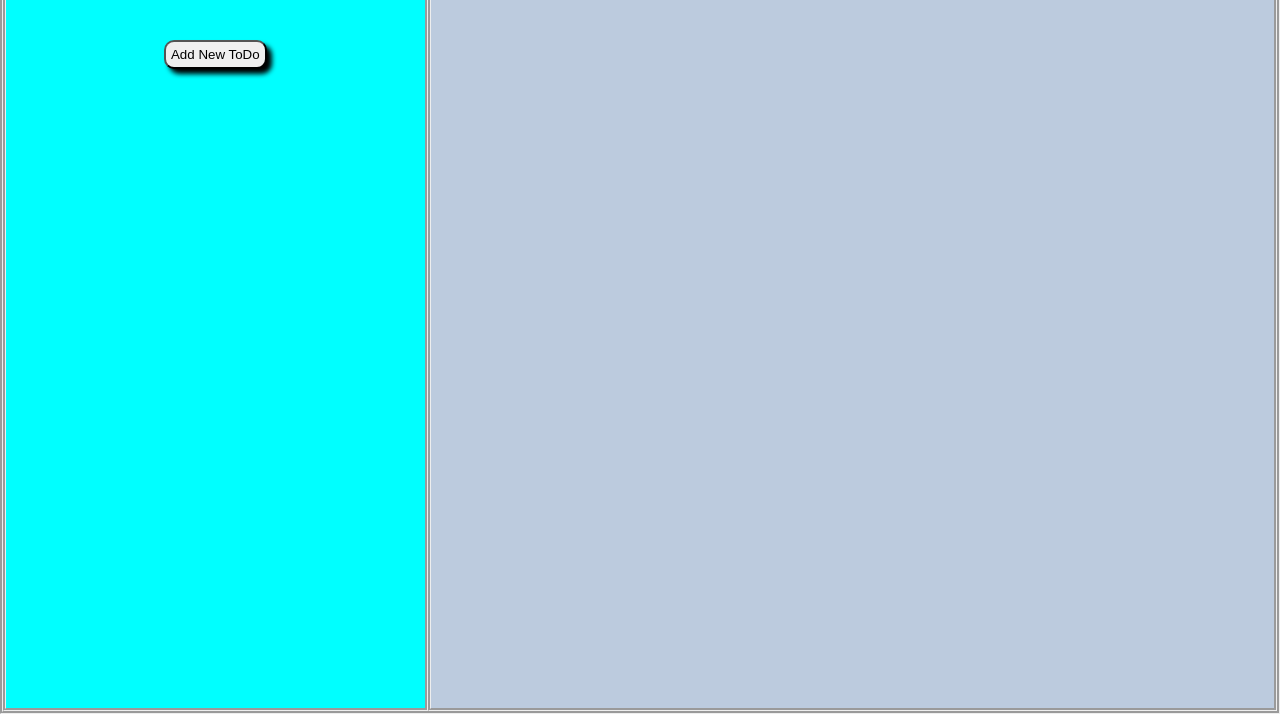
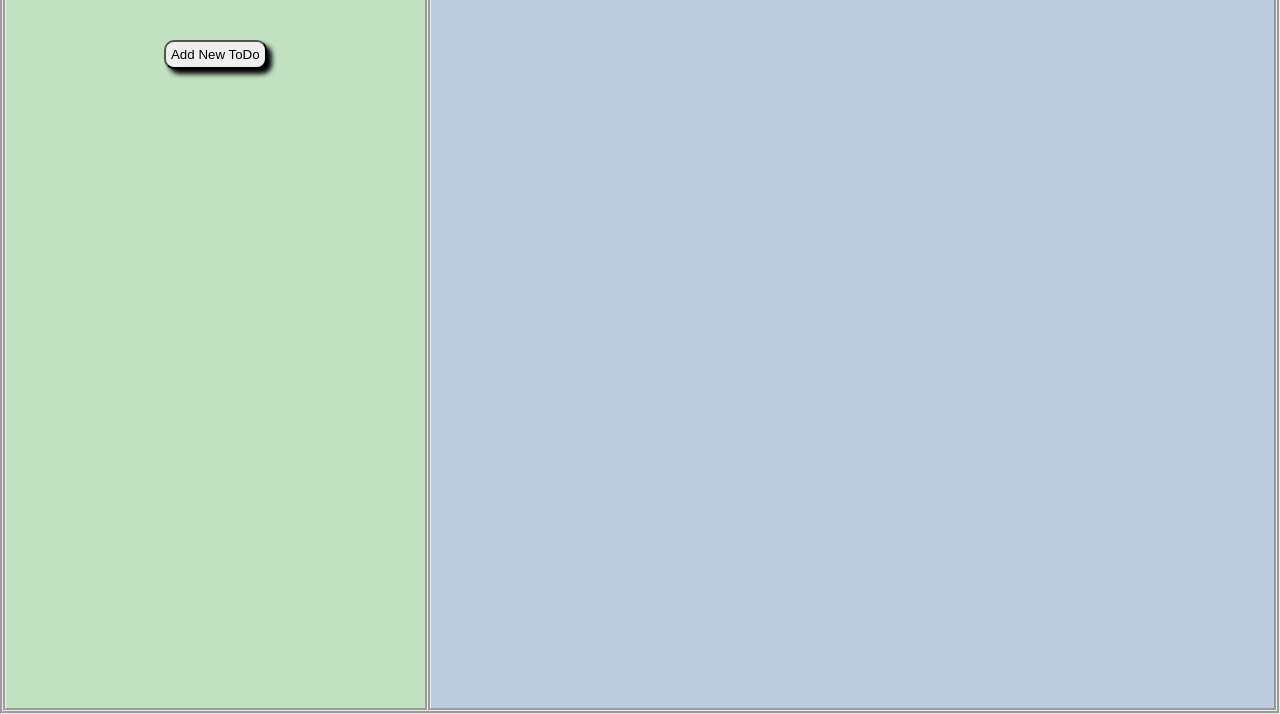
Before and after one commit to nico437/javascript-todolist, a website built with webpack: page dist/index.html in a window 1280 px wide. Shown: the part 92-806 px from the top of the page. Built offline with Linux system fonts and the light colour scheme.

Commit message:
updated css background color

```diff
--- a/src/style.css
+++ b/src/style.css
@@ -1,7 +1,7 @@
 html, body {
     margin: 0;
     padding: 0;
-    background-color: aqua;
+    background-color: rgb(193, 225, 193);
 }
 
 .content {
```
Also changed, not shown: dist/main.js.
